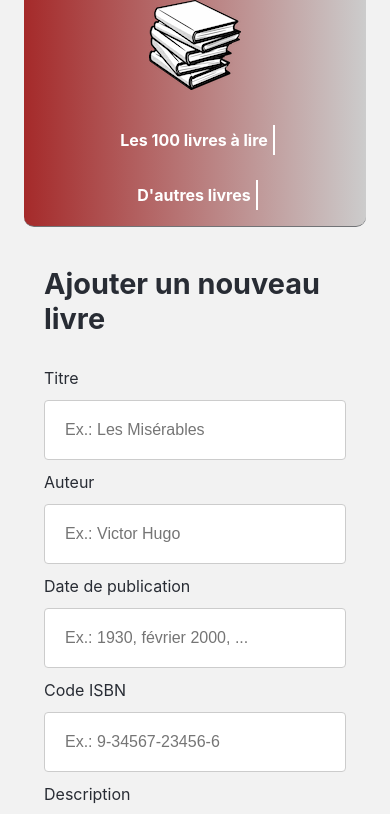
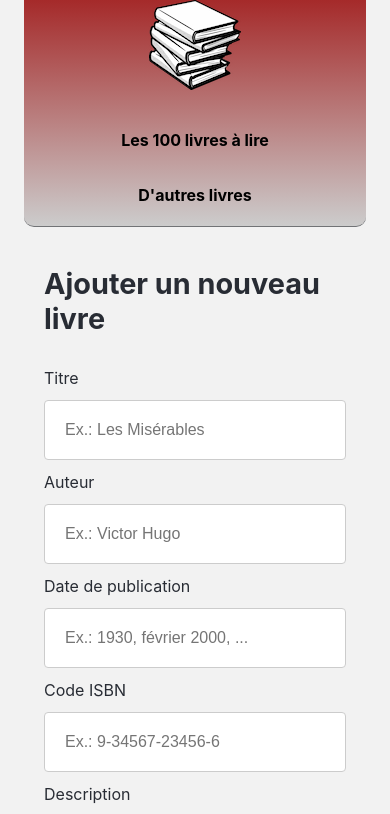
Before and after one commit to GitDrinou/Les100Livres, a React (Create React App) app in the folder frontend/: page /add-book in a window 390 px wide. Shown: the top 814 px of the page. Built offline with nearby package versions, Linux system fonts and the light colour scheme.

Commit message:
Mise à jour README, ajout couleur menu et ajout d'un favicon

```diff
--- a/frontend/src/components/Menu/Menu.module.css
+++ b/frontend/src/components/Menu/Menu.module.css
@@ -48,5 +48,11 @@
         padding-bottom: 16px;
         justify-items: center;
         font-size: 1rem;
+        background: linear-gradient(to bottom, brown, #CCCCCC);
+    }
+    .nav-header > a,
+    .nav-header > a:visited {
+        color: black;
+        border-right: 0;
     }
 }
```
Also changed, not shown: 2 other files (tests, documents, lock files or other folders).
